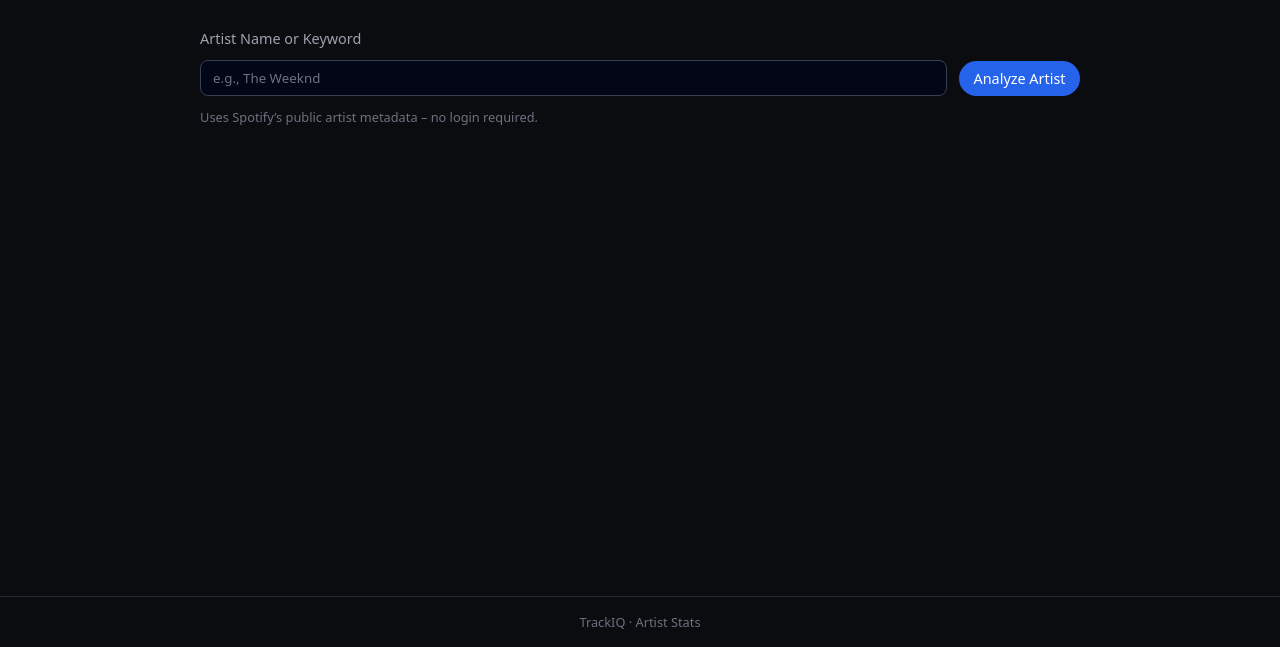
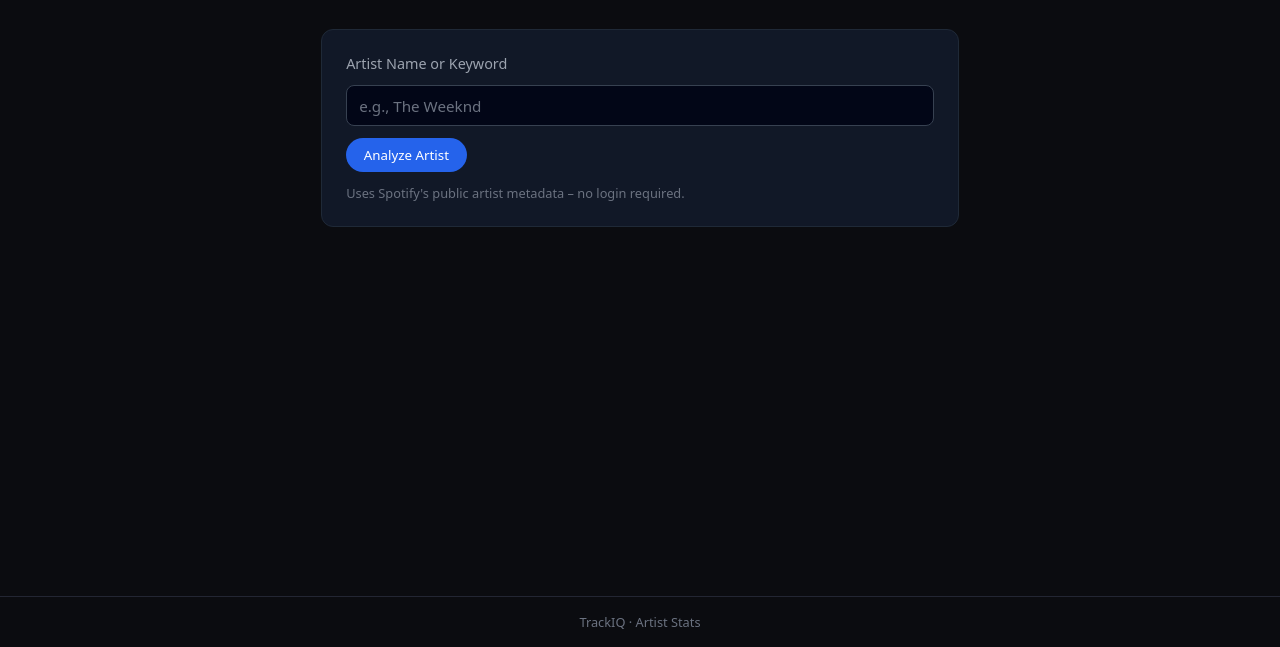
Before and after one commit to evan-van04/spotify-microservices, a website: page public/artist-stats.html in a window 1280 px wide. Shown: the part 153-800 px from the top of the page. Drawn offline with Linux system fonts and the light colour scheme.

Commit message:
added artist stats

```diff
--- a/package.json
+++ b/package.json
@@ -16,5 +16,4 @@
   "devDependencies": {
     "concurrently": "^8.2.0"
   }
-
 }
--- a/public/artist-stats.html
+++ b/public/artist-stats.html
@@ -28,19 +28,22 @@
     </p>
 
     <!-- Search form -->
-    <form id="artistForm" class="playlist-form">
+
+    <div class="artist-card">
+      <form class="artist-form" id="artistForm">
         <label for="artistInput">Artist Name or Keyword</label>
         <input
           id="artistInput"
           type="text"
           placeholder="e.g., The Weeknd"
-        autocomplete="off"
         />
         <button type="submit">Analyze Artist</button>
+
         <p class="helper-text">
-        Uses Spotify’s public artist metadata – no login required.
+          Uses Spotify's public artist metadata – no login required.
         </p>
       </form>
+    </div>
 
     <!-- Result card -->
     <div id="artistResult" class="playlist-card"></div>
--- a/public/styles.css
+++ b/public/styles.css
@@ -636,3 +636,61 @@ footer {
   color: #6b7280;
   margin-top: 0.25rem;
 }
+
+/* ========================= */
+/* Artist Stats page         */
+/* ========================= */
+
+.artist-card {
+  max-width: 900px;
+  margin: 1.5rem auto;
+  padding: 1.5rem;
+  border-radius: 0.75rem;
+  background: #111827;
+  border: 1px solid #1f2937;
+}
+
+.artist-form {
+  display: flex;
+  flex-direction: column;
+  gap: 0.75rem;
+}
+
+.artist-form label {
+  font-size: 0.9rem;
+  color: #9ca3af;
+}
+
+.artist-form input {
+  padding: 0.6rem 0.75rem;
+  border-radius: 0.5rem;
+  border: 1px solid #374151;
+  background: #020617;
+  color: #f9fafb;
+  font-size: 0.95rem;
+}
+
+.artist-form input::placeholder {
+  color: #6b7280;
+}
+
+.artist-form button {
+  align-self: flex-start;
+  padding: 0.5rem 1.1rem;
+  border-radius: 999px;
+  background: #2563eb;
+  color: #fff;
+  border: none;
+  cursor: pointer;
+  transition: 0.15s ease;
+}
+
+.artist-form button:hover {
+  background: #1d4ed8;
+  transform: translateY(-1px);
+}
+
+.artist-form .helper-text {
+  font-size: 0.8rem;
+  color: #6b7280;
+}
```
Also changed, not shown: public/index.html (+1 -1 lines), 1 other file. Lines whose indentation alone changed are shown as unchanged.
